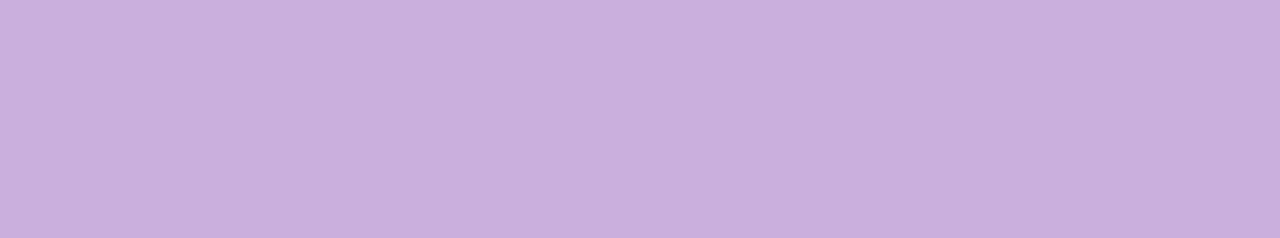
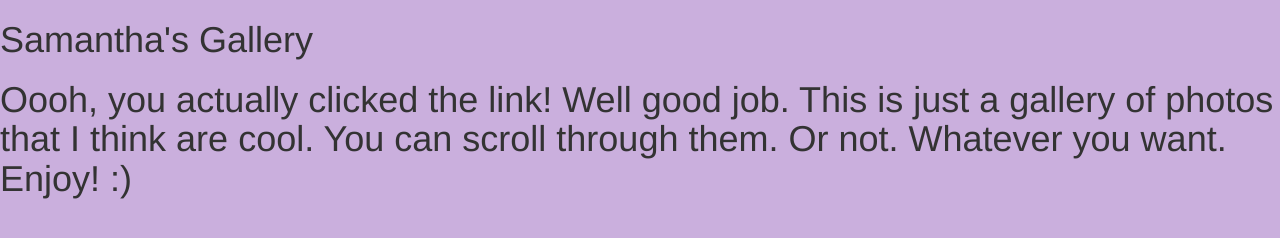
Before and after one commit to smileandsaycheese/smileandsaycheese.github.io, a plain HTML site: page index.html in a window 1280 px wide. Drawn offline with nearby package versions, Linux system fonts and the light colour scheme.

Commit message:
Update index.html

```diff
--- a/index.html
+++ b/index.html
@@ -2,7 +2,11 @@
 <html>
 <head>
 <title>Samantha's Gallery</title>
-  <link rel="stylesheet" href="style.css">
+<link rel="stylesheet" href="style.css">
   <!-- Latest compiled and minified CSS -->
 <link rel="stylesheet" href="https://maxcdn.bootstrapcdn.com/bootstrap/3.3.7/css/bootstrap.min.css" integrity="sha384-BVYiiSIFeK1dGmJRAkycuHAHRg32OmUcww7on3RYdg4Va+PmSTsz/K68vbdEjh4u" crossorigin="anonymous">
-  </head>
+</head>
+<body>
+
+<h1>Samantha's Gallery<h1>
+<p>Oooh, you actually clicked the link! Well good job. This is just a gallery of photos that I think are cool. You can scroll through them. Or not. Whatever you want. Enjoy! :)<p>
```
